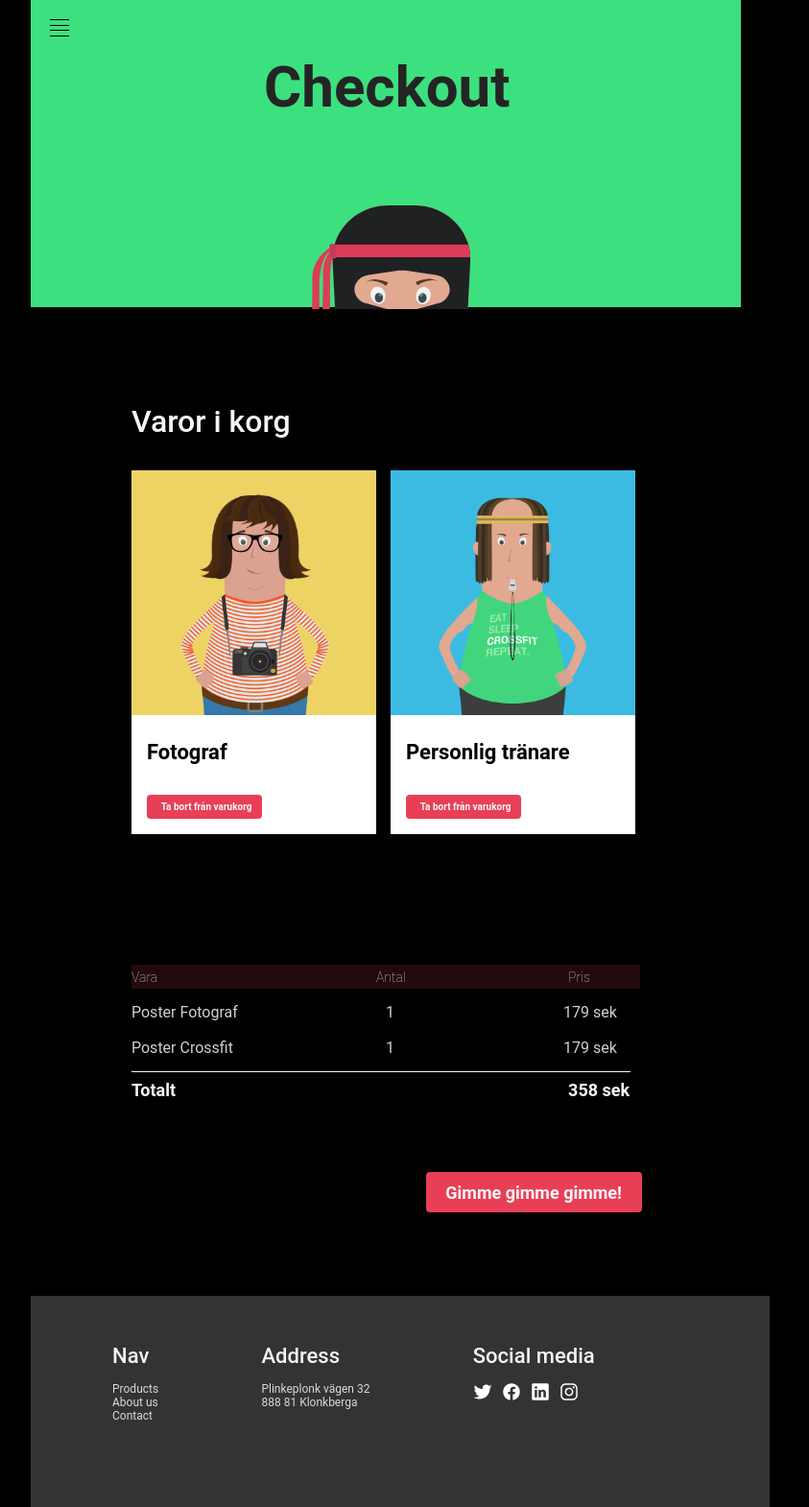
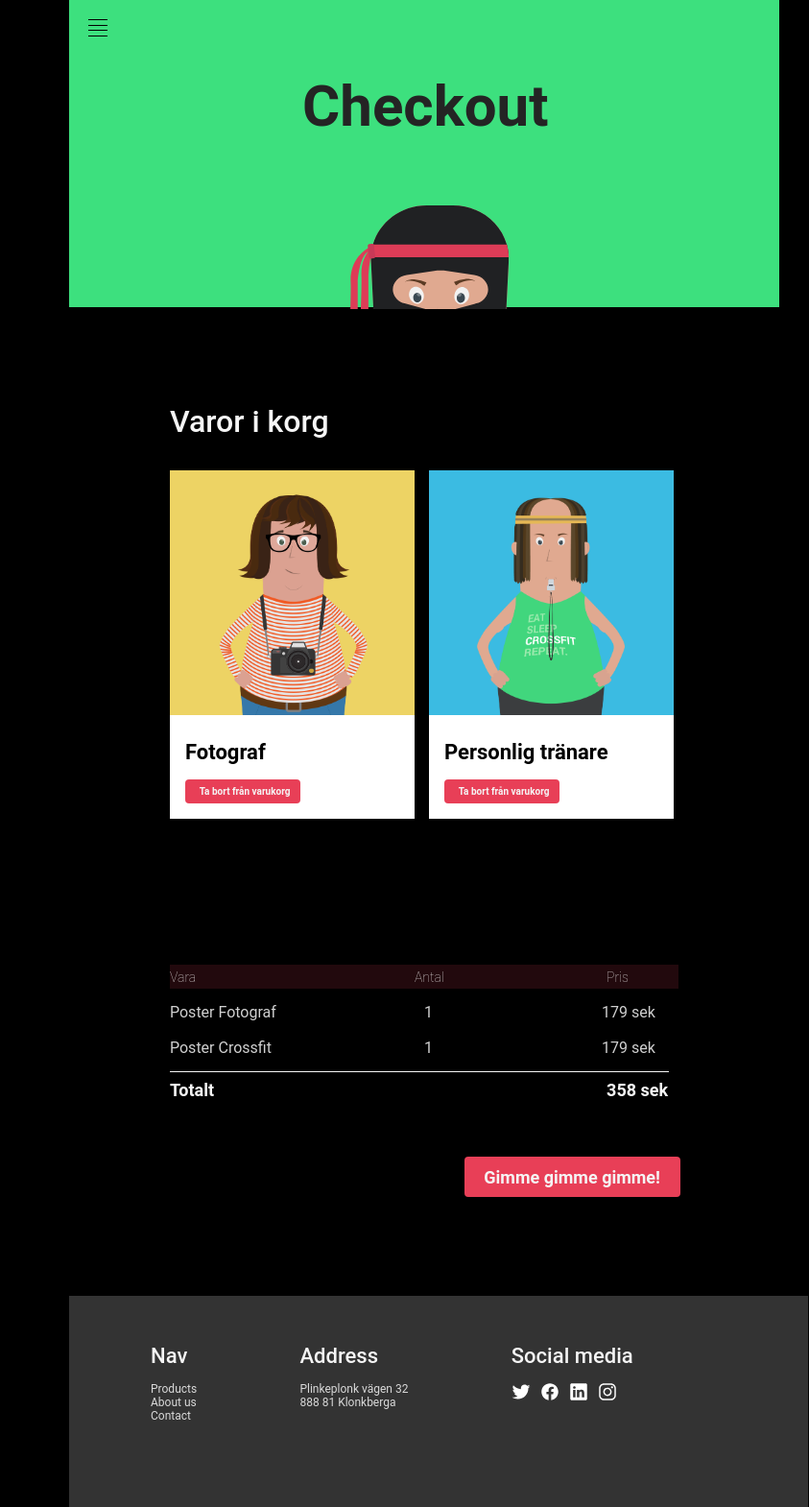
Before and after one commit to SofiaHjerpe/lexicon-poster-shop-grid, a plain HTML site: page checkout.html in a window 1280 px wide. Shown: the whole page at 96% size, without its empty margins (268-1111 px from the left). Drawn offline with Linux system fonts and the light colour scheme.

Commit message:
make grid style and flex style more alike

```diff
--- a/style2.css
+++ b/style2.css
@@ -10,7 +10,7 @@ body {
 .page-container {
   display: grid;
   grid-template-rows: 200px 1150px 220px;
-  grid-template-columns: 300px 300px;
+  grid-template-columns: 340px 1000px 400px;
 }
 .box1 {
   display: grid;
@@ -80,7 +80,7 @@ h1 {
   white-space: nowrap;
   margin-inline: 50px 0;
   align-self: center;
-  margin-top: 15px;
+  margin-top: 35px;
   font-family: Roboto;
   color: #242424;
 }
@@ -103,6 +103,7 @@ button {
   width: 120px;
   font-size: 10px;
   margin: 16px;
+  margin-top: 0;
   padding-inline: 5%;
   white-space: nowrap;
   font-weight: 600;
```
